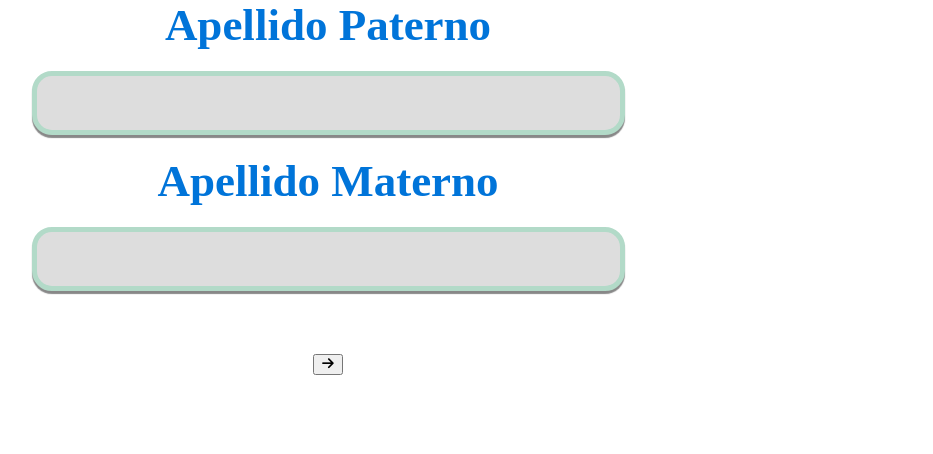
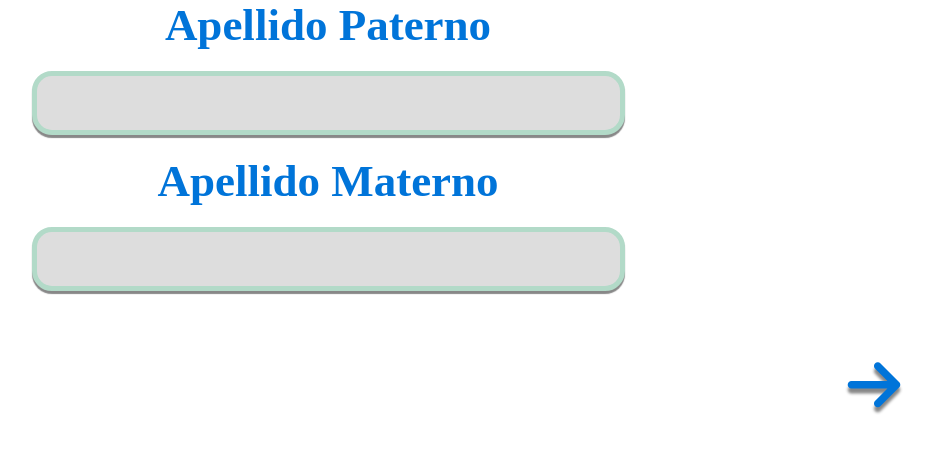
Before and after one commit to abad9415/gmigrantes, a PHP site: page /vistas/encuestaCorta/1.php in a window 1280 px wide. Shown: the part 123-577 px from the top of the page, without its empty margins (312-1245 px from the left). Run offline with PHP 8.4, Linux system fonts and the light colour scheme; data that the repository does not hold is empty; some web fonts are replaced.

Commit message:
Encuesta 1 antes de moverle el script

```diff
--- a/css/style.css
+++ b/css/style.css
@@ -38,6 +38,19 @@ body {
       font-size: 70px;
       text-shadow: 0px 7px 5px #888888; }
 
+.flechasEAT {
+  background: transparent;
+  border: none;
+  color: #0074D9;
+  font-size: 60px;
+  transition: font-size 0.2s ease;
+  text-shadow: 0px 5px 3px #888888;
+  cursor: pointer;
+  outline: 0px; }
+  .flechasEAT:hover {
+    font-size: 70px;
+    text-shadow: 0px 7px 5px #888888; }
+
 .txt-right {
   float: right;
   margin-right: 50px; }
--- a/vistas/encuestaCorta/1.php
+++ b/vistas/encuestaCorta/1.php
@@ -42,8 +42,8 @@ $(document).ready(function(){
               '&servicio_moduloForm='+$("#servicio_moduloForm").val()+
               '&id_migranteForm='+$("#id_migranteForm").val()
 			}).done(function(result) {
-				alert (result);
-				//window.location.href = "http://www.bufa.es";
+				//alert (result);
+				window.location.href = "2.php";
 		});
 	    return false;
 	});
@@ -85,7 +85,7 @@ $(document).ready(function(){
             <input type="hidden" name="id_migranteForm" id="id_migranteForm" value="<?=$idForm?>">
         </div>
     </div>
-    <button name="nextForm" id="nextForm" type="submit" class="botonNext">
+    <button name="nextForm" id="nextForm" type="submit" class="botonNext flechasEAT txt-right">
     <span class="icon-arrow-right2"></span>
     </button>
 </form>
--- a/vistas/encuestaCorta/2.php
+++ b/vistas/encuestaCorta/2.php
@@ -10,7 +10,7 @@ include '../../vistas/header.php';
           <label for="aPaterno"><strong>Edad</strong></label>
           <input type="text" id="aMaterno" class="txt-center" name="aMaterno" required>
       </div>
-            <a href="1.php" class="txt-left"><span class="icon-arrow-left2"></span></a>
+            <a href="1.php" class="txt-left flechasEAT"><span class="icon-arrow-left2"></span></a>
             <a href="2.php" class="txt-right"><span class="icon-arrow-right2"></span></a>
     </div>
 </form>
```
Also changed, not shown: css/sass/style.sass (+12 -0 lines), 1 other file.
